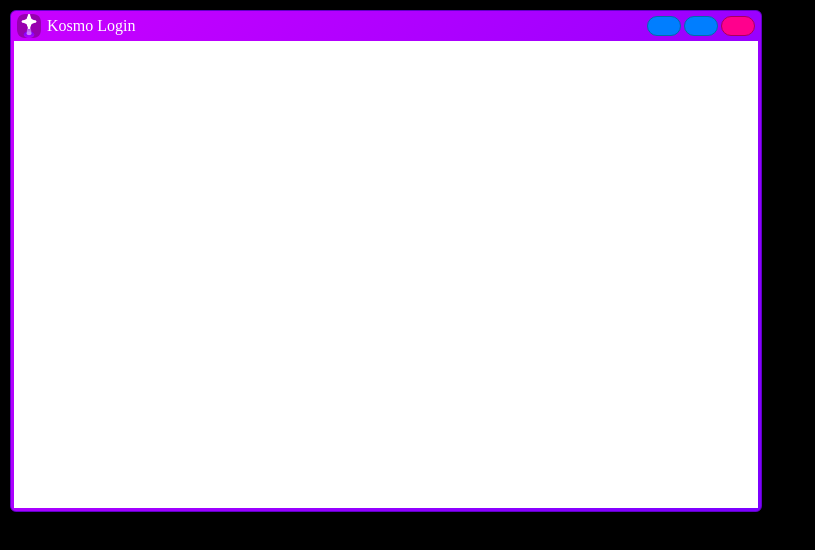
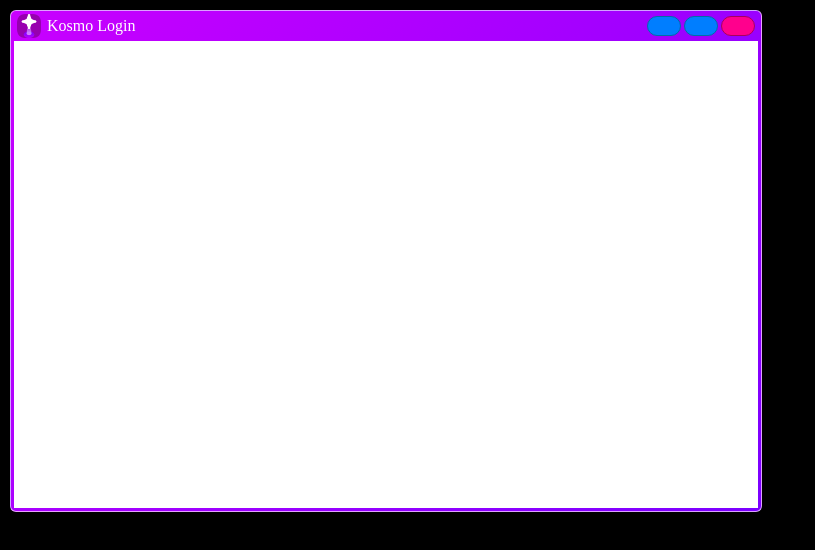
Before and after one commit to DDen4ik-12/OS-Kosmo-2, a plain HTML site: page index.html in a window 1280 px wide. Shown: the whole page, without its empty margins (0-815 px from the left). Drawn offline with Linux system fonts and the light colour scheme.

Commit message:
Update index.html

```diff
--- a/index.html
+++ b/index.html
@@ -22,7 +22,8 @@
         height: 500px;
         background: linear-gradient(135deg, #c900ff, #7b00ff 100%);
         border-radius: 6px;
-        border: solid 1px #6000c7;
+        border: solid 1px #ffffffa1;
+        box-shadow: 0px 0px 15px 2px black;
       ">
         <window-header style="
           display: flex;
```
